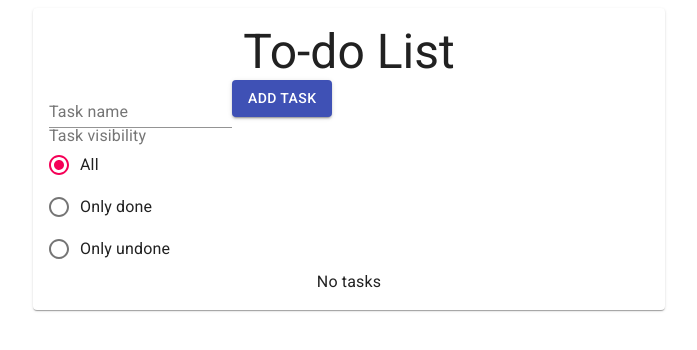
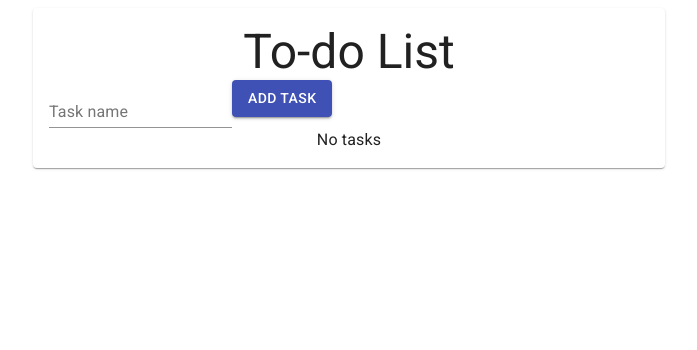
Before and after one commit to karmek-k/react-node-assignment, a Next.js app in the folder frontend/: page / in a window 1280 px wide. Shown: the top 350 px of the page, without its empty margins (291-988 px from the left). Built offline with nearby package versions, Linux system fonts and the light colour scheme.

Commit message:
Explain the useTaskVisibility hook and TaskPicker component

```diff
--- a/frontend/components/index/TodoList.tsx
+++ b/frontend/components/index/TodoList.tsx
@@ -20,6 +20,10 @@ const useStyles = makeStyles({
 
 const TodoList: React.FC = () => {
   const classes = useStyles();
+
+  // Why useTaskVisibility:
+  // I thought that I was supposed to make a radio button group
+  // that would display {all, done, undone} tasks
   const tasks = useTasks(useTaskVisibility());
 
   return (
@@ -28,7 +32,13 @@ const TodoList: React.FC = () => {
         To-do List
       </Typography>
       <TaskForm />
-      <TaskPicker />
+
+      {/*
+        I've kinda misunderstood the last point,
+        but I don't really want to delete this component.
+      */}
+      {/* <TaskPicker /> */}
+
       {tasks.length > 0 ? (
         <TaskContainer tasks={tasks} />
       ) : (
```
